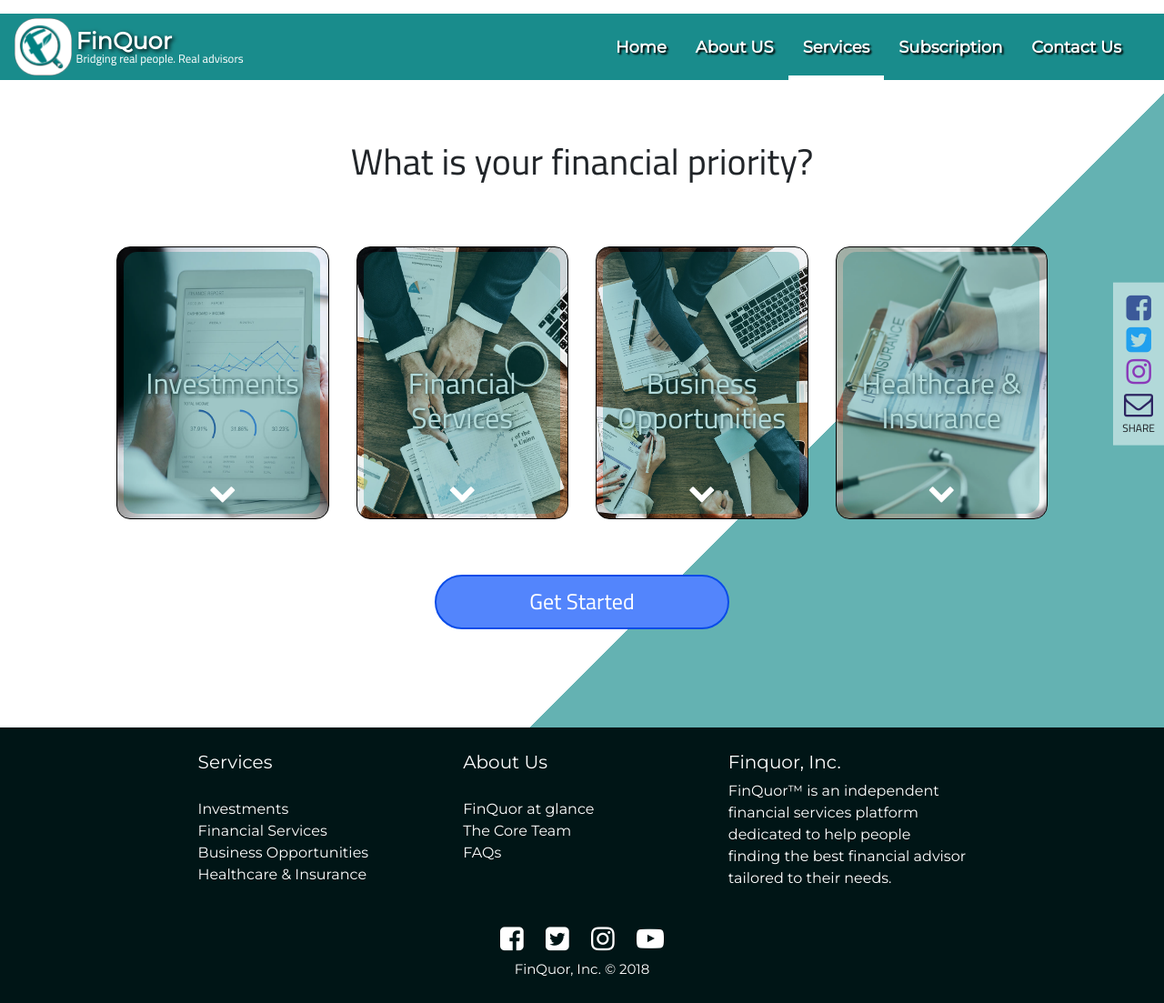
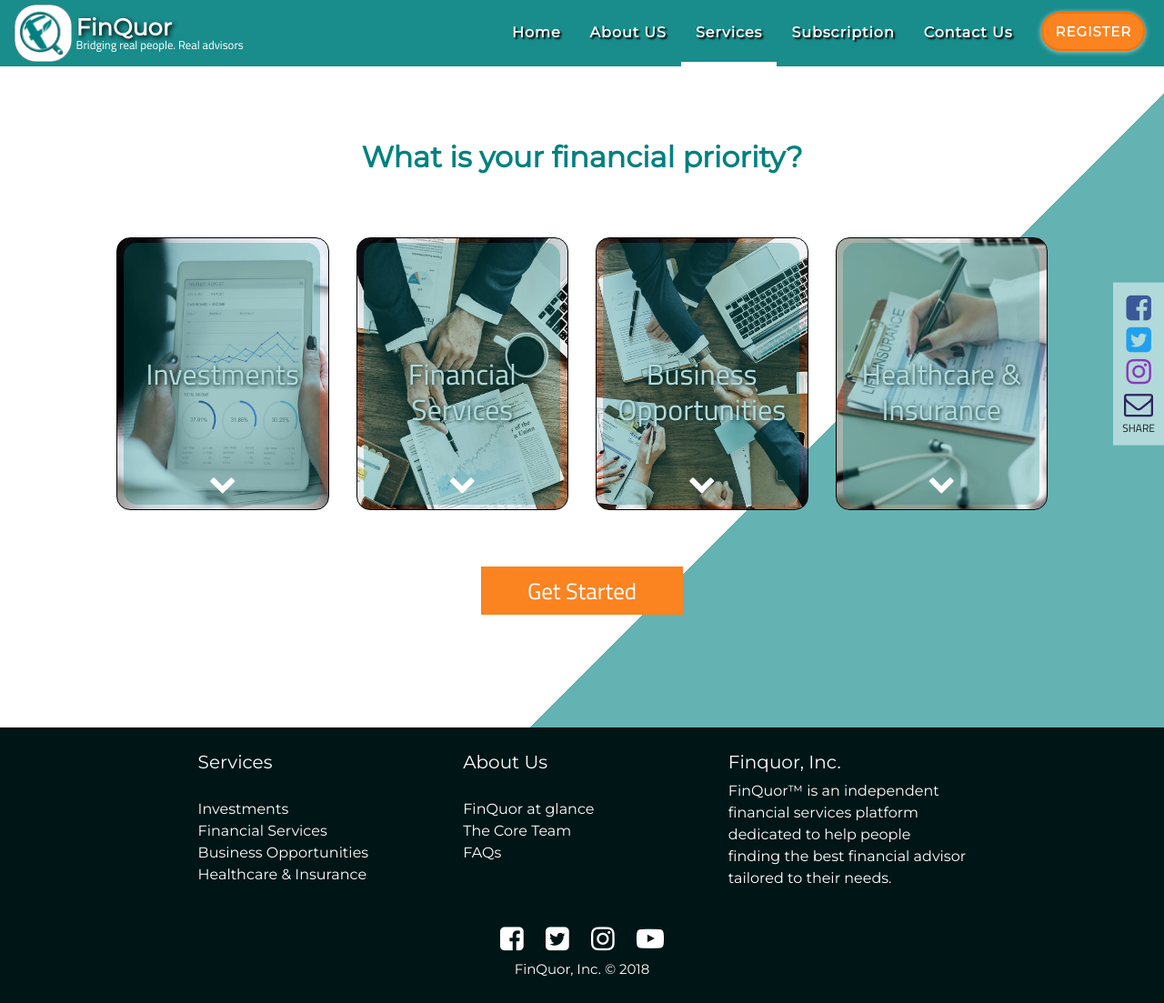
Before and after one commit to r3sjay17/finquor, a CodeIgniter app: page /finquor/index.php/main/services in a window 1280 px wide. Shown: the whole page at 91% size. Run offline with CodeIgniter, Linux system fonts and the light colour scheme; some libraries are stand-ins or nearby versions.

Commit message:
version 1.2.0 updates

```diff
--- a/application/views/layouts/header.php
+++ b/application/views/layouts/header.php
@@ -51,6 +51,7 @@
 					<a class="nav-item nav-link <?=($page == 'Services') ? 'active' : ''?>" href="<?=base_url('services')?>">Services</a>
 					<a class="nav-item nav-link <?=($page == 'Subscription') ? 'active' : ''?>" href="<?=base_url('subscription')?>">Subscription</a>
 					<a class="nav-item nav-link <?=($page == 'Contact') ? 'active' : ''?>" href="<?=base_url('contact-us')?>">Contact Us</a>
+					<a class="nav-item nav-link btn-register" href="#"><span>REGISTER</span></a>
 
 					<!-- <div class="nav-item dropdown">
 						<a class="nav-link btn-nav dropdown-toggle" href="#" id="navbarDropdown" role="button" data-toggle="dropdown" aria-haspopup="true" aria-expanded="false">
--- a/application/views/public/services.php
+++ b/application/views/public/services.php
@@ -2,7 +2,7 @@
 
 <section class="sTwo srv-sOne">
 	<div class="wrapper">
-		<h1>What is your financial priority?</h1>
+		<h2 style="font-family: 'Montserrat', sans-serif;font-weight: 700;color: #008080;">What is your financial priority?</h2>
 		<div class="row">
 			<div class="col">
 				<a href="#"  data-toggle="modal" data-target="#investments">
@@ -214,6 +214,6 @@
 				</div>
 			</div>
 		</div>
-		<a href="<?=base_url('signup')?>" class="btn btn-theme">Get Started</a>
+		<a href="<?=base_url('signup')?>" class="btn btn-theme3">Get Started</a>
 	</div>
 </section>
--- a/assets/css/style.css
+++ b/assets/css/style.css
@@ -62,8 +62,19 @@ textarea.form-control{
     background-color: #077575;
 }
 
+.btn-theme3 {
+	background-color: #fb8320;
+    border: 2px solid #fb7100;
+    border-radius: 35px;
+    padding: 10px 15%;
+    color: #fff !important;
+}
+
+.btn-theme3:hover {
+    background-color: #fb7100;
+}
+
 .navbar{
-	margin-top: 15px;
 	position: fixed;
 	width: 100%;
 	padding: 0 1rem;
@@ -75,10 +86,11 @@ textarea.form-control{
 
 .navbar-nav .nav-item{
 	color: #fff;
-	font-size: 18px;
+	font-size: 16px;
 	font-weight: 700;
     font-family: "Montserrat", sans-serif;
     text-shadow: 2px 2px 2px #000;
+    letter-spacing: 1px;
 }
 
 nav{
@@ -1197,6 +1209,36 @@ section.ssAdv a.email {
 
 
 
+
+
+/* version 1.2 */
+.navbar-nav .btn-register {
+	text-shadow: none;
+	font-size: 15px;
+}
+.navbar-nav .btn-register span {
+    background-color: #fb8320;
+    border: 2px solid #fb7100;
+    border-radius: 35px;
+    padding: 10px 15%;
+    color: #fff;
+    box-shadow: 0 1px 5px 1px rgba(255, 255, 255, 0.5);
+}
+.services .btn-theme3 {
+    padding: 8px 5%;
+    font-size: 25px;
+    border-radius: 0;
+    border: none;
+}
+
+
+
+
+
+
+
+
+
 /* responsive */
 @media screen and (max-width: 991px) {
 	.social-media {
```
